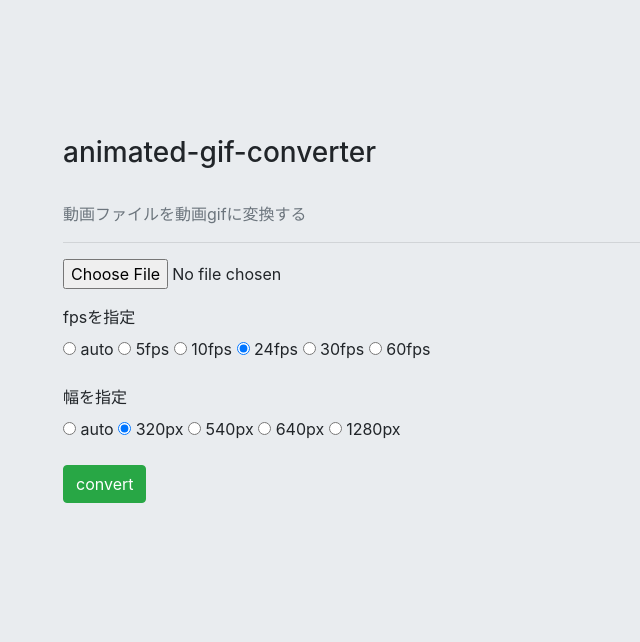
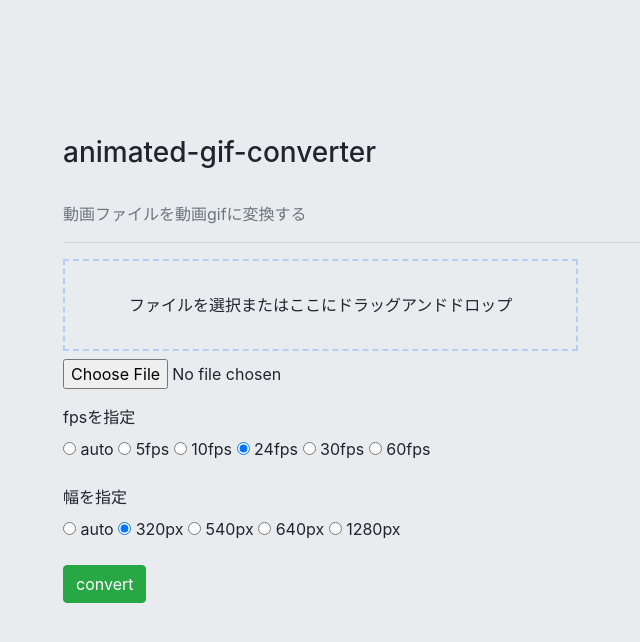
Before and after one commit to yuki-tachi/animated-gif-converter, a Flask app: page / in a window 1280 px wide. Shown: the top 642 px of the page, without its empty margins (22-662 px from the left). Run offline with Flask 3, Linux system fonts and the light colour scheme.

Commit message:
jsでドラックアンドドロップエリアを追加

```diff
--- a/flaskr/templates/index.html
+++ b/flaskr/templates/index.html
@@ -5,8 +5,12 @@
     <hr>
     <form action="{{ url_for('processing') }}" method="post" enctype="multipart/form-data">
         <div class="form-group">
-            <input type="file" name="convert_file" class="form-control-file">
+            <label id="drop-area" class="drop-area" for="convert-file">
+                ファイルを選択またはここにドラッグアンドドロップ
+            </label>
+            <input id="convert-file" type="file" name="convert_file" class="form-control-file">
         </div>
+
         <div class="form-group">
             <label>fpsを指定</label><br>
             <input type="radio" id="fps_auto" name="fps" value="-1">
@@ -45,4 +49,26 @@
             </div>
         {% endif %}
     </form>
+
+    <script>
+        const dropArea = document.getElementById("drop-area");
+        const convertFile = document.getElementById("convert-file");
+        const dt = new DataTransfer();
+        dropArea.addEventListener('dragover', (e) => {
+            e.preventDefault();
+            console.log("drop over")
+            dropArea.classList.add('over');
+        });
+        dropArea.addEventListener('drop', (e) => {
+            e.preventDefault();
+
+            dt.items.remove(0);
+            dt.items.add(e.dataTransfer.files[0]);
+            convertFile.files = dt.files;
+        });
+
+        dropArea.addEventListener('dragleave', () => {
+            dropArea.classList.remove('over');
+        });
+    </script>
 {% endblock %}
--- a/flaskr/templates/layout.html
+++ b/flaskr/templates/layout.html
@@ -4,6 +4,15 @@
         <meta name="viewport" content="width=device-width, initial-scale=1">
         <link rel="stylesheet" href="https://cdn.jsdelivr.net/npm/bootstrap@4.1.3/dist/css/bootstrap.min.css" integrity="sha384-MCw98/SFnGE8fJT3GXwEOngsV7Zt27NXFoaoApmYm81iuXoPkFOJwJ8ERdknLPMO" crossorigin="anonymous">
         <title>animated-gif-converter</title>
+        <style>
+            .drop-area {
+                border: 2px dashed #b5cef2;
+                padding: 2em 4em;
+            }
+            .drop-area.over {
+                background-color: steelblue;
+            }
+        </style>
     </head>
     <body class="jumbotron">
         <div class="container my-5">
```
Also changed, not shown: flaskr/__init__.py (line endings or trailing spaces).
